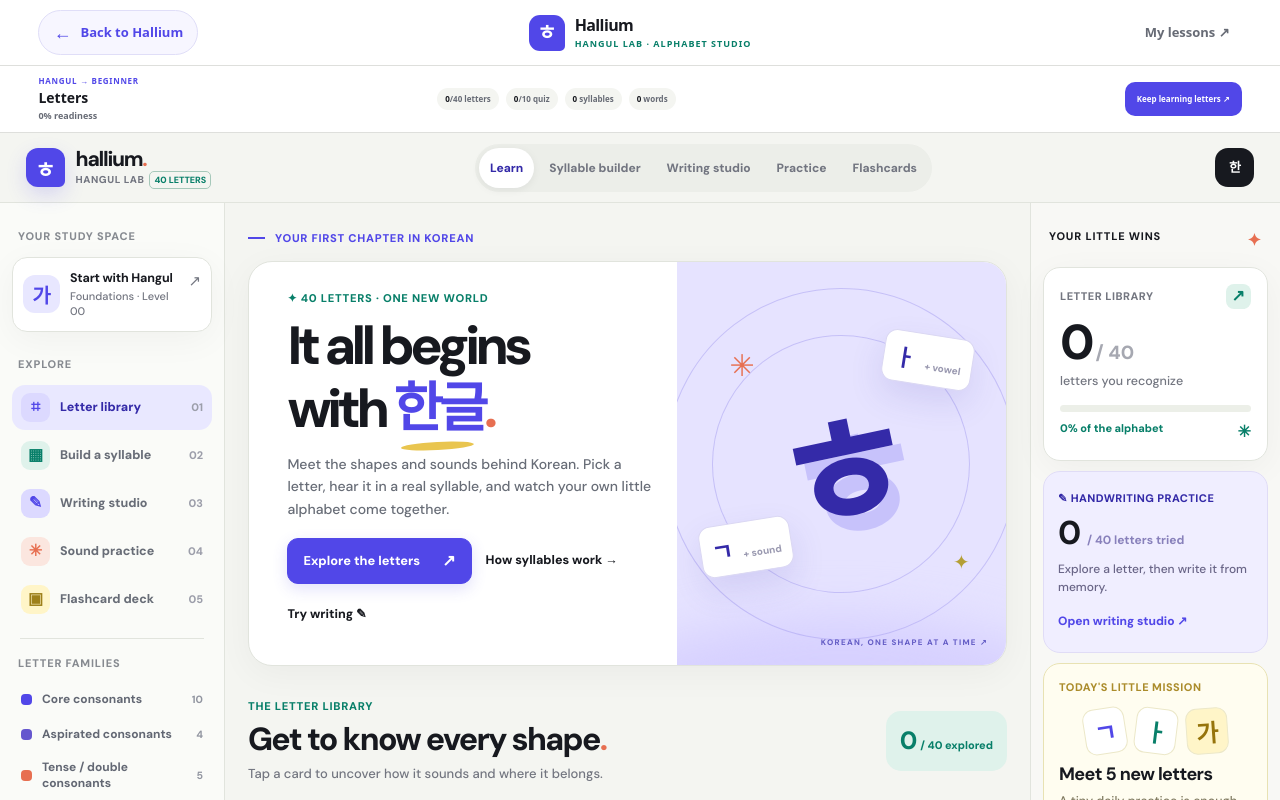
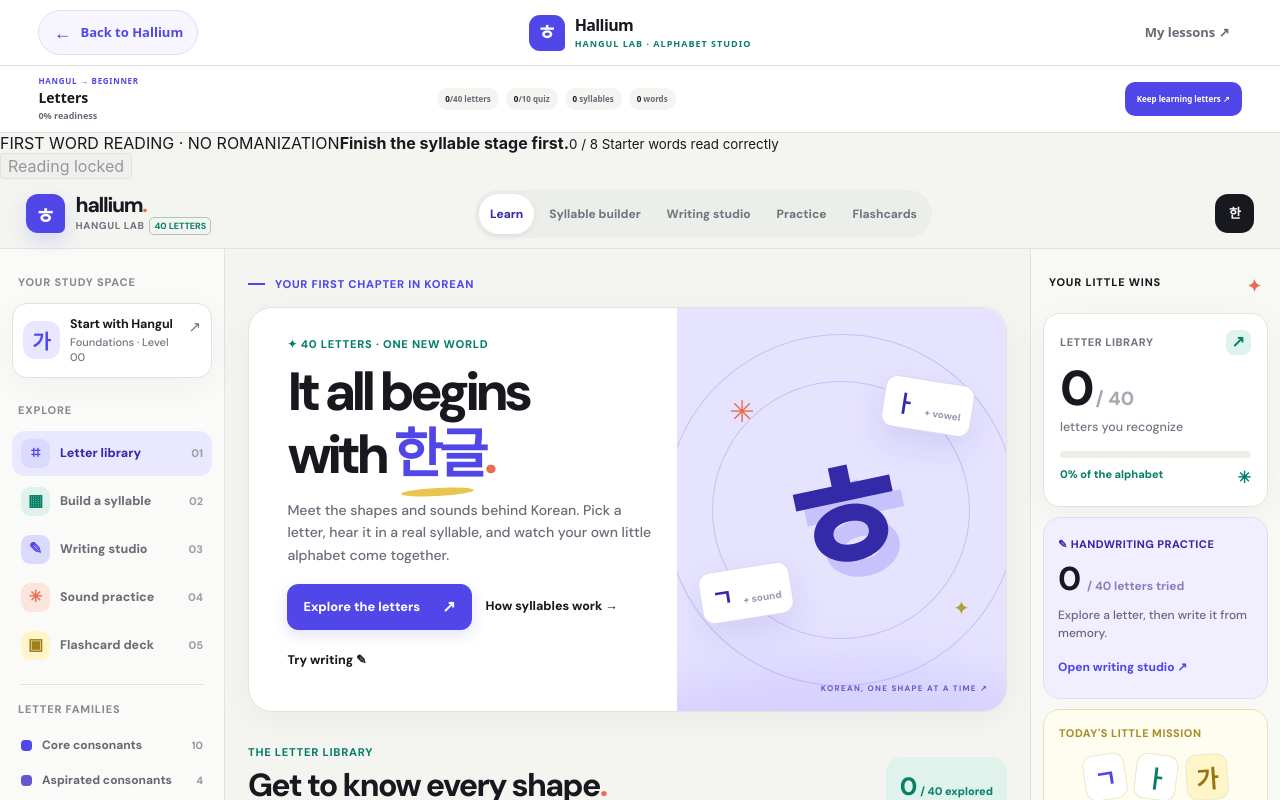
Before and after one commit to sushan5140/hallium, a Next.js app: page /hangul in a window 1280 px wide. Built offline with nearby package versions, Linux system fonts and the light colour scheme.

Commit message:
Batch 8 H-P10.2: add no-romanization first-word reading bridge

```diff
--- a/app/hangul/HangulLabBridge.js
+++ b/app/hangul/HangulLabBridge.js
@@ -4,10 +4,48 @@
 import { evaluateHangulProgress } from "../../lib/hangul-progression";
 import styles from "./page.module.css";
 
+const HANGUL_STORAGE_KEY = "hallium-hangul-lab-preview-v1";
+
+function readHangulState() {
+  if (typeof window === "undefined") return {};
+  try {
+    return JSON.parse(localStorage.getItem(HANGUL_STORAGE_KEY) || "{}") || {};
+  } catch {
+    return {};
+  }
+}
+
+function saveReadWord(wordId) {
+  const current = readHangulState();
+  const readWords = [...new Set([...(current.readWords || []).map(String), String(wordId)])].slice(-80);
+  localStorage.setItem(HANGUL_STORAGE_KEY, JSON.stringify({ ...current, readWords }));
+  return readWords;
+}
+
+function readingOptions(words, target, count = 4) {
+  const alternatives = words.filter((word) => word.id !== target.id);
+  return [target, ...alternatives.slice(0, Math.max(0, count - 1))];
+}
+
 export default function HangulLabBridge() {
   const frameRef = useRef(null);
   const [evidence, setEvidence] = useState({});
-  const progress = useMemo(() => evaluateHangulProgress(evidence), [evidence]);
+  const [starterWords, setStarterWords] = useState([]);
+  const [readWordIds, setReadWordIds] = useState([]);
+  const [readingRound, setReadingRound] = useState([]);
+  const [readingIndex, setReadingIndex] = useState(0);
+  const [readingScore, setReadingScore] = useState(0);
+  const [readingAnswered, setReadingAnswered] = useState(false);
+
+  const progress = useMemo(() => evaluateHangulProgress({
+    ...evidence,
+    wordReads: readWordIds.length,
+  }), [evidence, readWordIds]);
+
+  useEffect(() => {
+    const saved = readHangulState();
+    setReadWordIds([...new Set((saved.readWords || []).map(String))]);
+  }, []);
 
   useEffect(() => {
     function onMessage(event) {
@@ -15,11 +53,17 @@
       if (event.source !== frameRef.current?.contentWindow) return;
       const payload = event.data;
       if (!payload || payload.type !== "hallium:hangul:progress") return;
-      setEvidence(payload.evidence && typeof payload.evidence === "object" ? payload.evidence : {});
+      const next = payload.evidence && typeof payload.evidence === "object" ? payload.evidence : {};
+      setEvidence(next);
     }
     window.addEventListener("message", onMessage);
     return () => window.removeEventListener("message", onMessage);
   }, []);
+
+  function loadStarterWords() {
+    const words = frameRef.current?.contentWindow?.HALLIUM_STARTER_WORDS;
+    setStarterWords(Array.isArray(words) ? words.filter((word) => word?.id && word?.ko && word?.meaning) : []);
+  }
 
   function continueNext() {
     if (progress.nextAction.kind === "beginner_lesson") {
@@ -32,12 +76,53 @@
     }, window.location.origin);
   }
 
+  function startReadingRound() {
+    if (progress.stage !== "words" && progress.stage !== "beginner_ready") return;
+    const words = starterWords.slice(0, 8);
+    const round = words.map((target, index) => ({
+      target,
+      options: readingOptions(words, target).sort((a, b) =>
+        ((a.id.charCodeAt(0) + index) % 7) - ((b.id.charCodeAt(0) + index) % 7)
+      ),
+    }));
+    setReadingRound(round);
+    setReadingIndex(0);
+    setReadingScore(0);
+    setReadingAnswered(false);
+  }
+
+  function answerReading(optionId) {
+    if (readingAnswered) return;
+    const row = readingRound[readingIndex];
+    if (!row) return;
+    const correct = optionId === row.target.id;
+    if (correct) {
+      setReadingScore((value) => value + 1);
+      setReadWordIds(saveReadWord(row.target.id));
+    }
+    setReadingAnswered(true);
+  }
+
+  function nextReadingWord() {
+    if (readingIndex >= readingRound.length - 1) {
+      setReadingRound([]);
+      setReadingIndex(0);
+      setReadingAnswered(false);
+      return;
+    }
+    setReadingIndex((value) => value + 1);
+    setReadingAnswered(false);
+  }
+
   const stageLabel = {
     letters:"Letters",
     syllables:"Syllables",
     words:"First words",
     beginner_ready:"Beginner ready",
   }[progress.stage] || "Letters";
+
+  const activeReading = readingRound[readingIndex] || null;
+  const readingUnlocked = progress.stage === "words" || progress.stage === "beginner_ready";
 
   return (
     <>
@@ -55,6 +140,51 @@
         </div>
         <button type="button" onClick={continueNext}>{progress.nextAction.label} ↗</button>
       </section>
+
+      <section className={styles.readingBridge} aria-label="First word reading bridge">
+        <div>
+          <span>FIRST WORD READING · NO ROMANIZATION</span>
+          <strong>{readingUnlocked ? "Turn syllables into real words." : "Finish the syllable stage first."}</strong>
+          <small>{Math.min(readWordIds.length, 8)} / 8 Starter words read correctly</small>
+        </div>
+
+        {!activeReading ? (
+          <button type="button" disabled={!readingUnlocked || starterWords.length < 8} onClick={startReadingRound}>
+            {readingUnlocked ? "Read 8 Starter words ↗" : "Reading locked"}
+          </button>
+        ) : (
+          <div className={styles.readingRound}>
+            <header>
+              <span>WORD {String(readingIndex + 1).padStart(2, "0")} / 08</span>
+              <span>{readingScore} correct</span>
+            </header>
+            <div className={styles.readingWord} lang="ko">{activeReading.target.ko}</div>
+            <p>What does this word mean?</p>
+            <div className={styles.readingAnswers}>
+              {activeReading.options.map((option) => {
+                const isCorrect = readingAnswered && option.id === activeReading.target.id;
+                return (
+                  <button
+                    key={option.id}
+                    type="button"
+                    disabled={readingAnswered}
+                    className={isCorrect ? styles.correctReading : ""}
+                    onClick={() => answerReading(option.id)}
+                  >
+                    {option.meaning}
+                  </button>
+                );
+              })}
+            </div>
+            {readingAnswered ? (
+              <button type="button" className={styles.readingNext} onClick={nextReadingWord}>
+                {readingIndex === readingRound.length - 1 ? "Finish round ↗" : "Next word →"}
+              </button>
+            ) : null}
+          </div>
+        )}
+      </section>
+
       <iframe
         ref={frameRef}
         className={styles.frame}
@@ -62,6 +192,7 @@
         src="/hangul-lab/index.html#learn"
         loading="eager"
         allow="autoplay"
+        onLoad={loadStarterWords}
       />
     </>
   );
```
